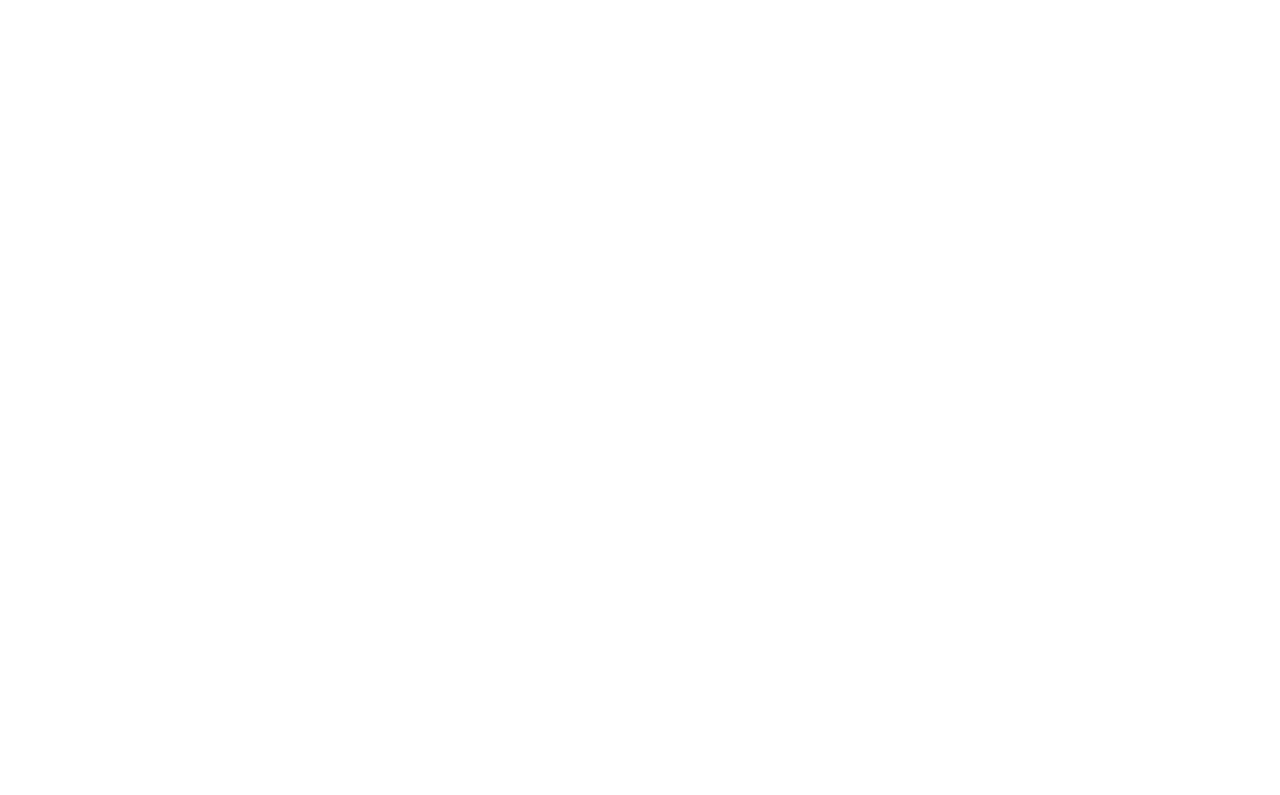
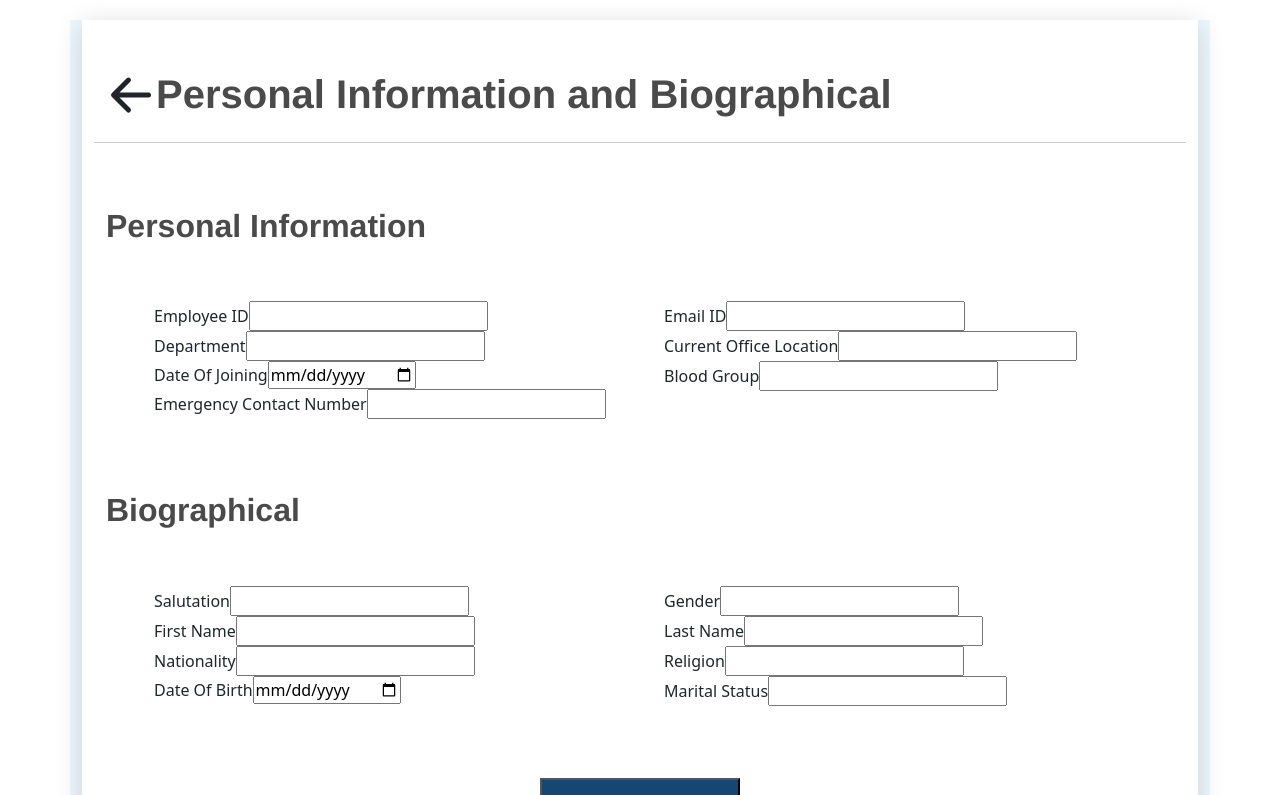
Before and after one commit to bhaskarbhoopendra/orionshookfrontend, a React (Vite) app: page /forms in a window 1280 px wide. Before the commit this address had no page. Shown: the top 795 px of the page. Built offline with nearby package versions, Linux system fonts and the light colour scheme.

Commit message:
intro to formik

```diff
--- a/package.json
+++ b/package.json
@@ -11,9 +11,11 @@
   "dependencies": {
     "axios": "^0.27.2",
     "bootstrap": "^5.2.0",
+    "formik": "^2.2.9",
     "react": "^18.2.0",
     "react-bootstrap": "^2.5.0",
     "react-dom": "^18.2.0",
+    "react-icons": "^4.4.0",
     "react-router-dom": "^6.3.0"
   },
   "devDependencies": {
--- a/src/App.tsx
+++ b/src/App.tsx
@@ -1,10 +1,14 @@
 import { Route, Routes } from "react-router-dom";
+import Form from "./pages/Form";
+import Forms from "./pages/Forms";
 import { Home } from "./pages/Home";
 
 function App() {
   return (
     <Routes>
       <Route path="/" element={<Home />} />
+      <Route path="/form" element={<Form />} />
+      <Route path="/forms" element={<Forms />} />
     </Routes>
   );
 }
--- /dev/null
+++ b/src/baseCompo/Button.tsx
@@ -0,0 +1,8 @@
+import "../baseCompo/btnstyles.css"
+
+
+export default function ButtonComponent({text}: any) {
+  return (
+  <button className="bttn">{text}</button>
+  )
+}
--- /dev/null
+++ b/src/baseCompo/Input.tsx
@@ -0,0 +1,13 @@
+import "../baseCompo/styles.css"
+
+export default function InputComponent({ type , label, fn}: any){
+  console.log({fn})
+ return (
+    <div className="d-flex flex-column m-20 p-10">
+      <label className="m-10 p-2 lbl" htmlFor="name">
+        {label}
+      </label>
+      <input className='p-1 m-3' style={{border:"none", borderBottom:"0.5px solid black"}} type={type} onChange={fn}  />
+    </div>
+  );
+}
--- /dev/null
+++ b/src/baseCompo/InputFormik.tsx
@@ -0,0 +1,11 @@
+
+export default function InputFormikComponent({label, type}: any) {
+  return (
+    <div>
+        <label>
+            {label}
+        </label>
+        <input type={type} />
+    </div>
+  )
+}
--- /dev/null
+++ b/src/baseCompo/btnstyles.css
@@ -0,0 +1,6 @@
+.bttn{
+    background: #164772;
+    width: 200px;
+    height: 50px;
+    color: white;
+}
--- /dev/null
+++ b/src/baseCompo/styles.css
@@ -0,0 +1,44 @@
+/* .wrapper{
+    display: flex;
+    justify-content: space-around;
+    flex-direction: row;
+    display: grid;
+    grid-template-rows: 1px 1px;
+    grid-template-columns: 1px 1px;
+    row-gap: 100px;
+    column-gap: 2px;
+    color:#1D639F;
+  }
+   */
+  *:focus {
+    outline: none;
+  }
+  .head{
+    color: #4B4A4A;
+    font-family: Helvetica;
+    font-weight: bold;
+  }
+  .firstctn{
+    background: #EDF8FE 0% 0% no-repeat padding-box;
+    opacity: 1;
+    width: 2000px;
+  }
+  .secondctn{
+    height: 1380px;
+    border: 2px;
+    margin: 20px;
+    padding: 50px;
+    background: #FFFFFF 0% 0% no-repeat padding-box;
+    box-shadow: 0px 5px 25px #00000029;
+    opacity: 1;
+  }
+  .padder{
+    display: flex;
+    flex-direction: column;
+    justify-content: space-between;
+  }
+  .lbl{
+    color: #1D639F;
+    opacity: 2;
+    font: normal normal bold 18px/15px Helvetica;
+  }
--- /dev/null
+++ b/src/compoundComponent/Card.tsx
@@ -0,0 +1,106 @@
+import { useState } from 'react';
+import { Col, Container, Row } from 'react-bootstrap'
+import ButtonComponent from '../baseCompo/Button'
+import InputComponent from '../baseCompo/Input'
+import "../baseCompo/styles.css"
+import { HiArrowLeft } from 'react-icons/hi'
+
+
+export default function CardComponent() {
+  const [value, setValue] = useState('');
+  const [obj,setObj] =useState({
+    employeeId:"",
+    department:"",
+    dateOfJoining:"",
+    emergencyContactNumber:"",
+    emailID:"",
+    currentOfficeLocation:"",
+    bloodGroup:"",
+    salutaion:"",
+    firstName:"",
+    nationality:"",
+    dateOfBirth:"",
+    gender:"",
+    lastName:"",
+    religion:"",
+    maritalStatus:""
+  })
+  const globalArr = [] as any
+
+  function handleChange(e: any) {
+    setValue(e.target.value);
+    console.log(e.target.value)
+    globalArr.push(e.target.value)
+  }
+
+  const handleSubmit= () => {
+
+  }
+  return (
+    <>
+    <Container className='firstctn w-0'>
+    <Container className='secondctn' >
+      <Container>
+        <div className='d-flex justify-baseline'>
+      <HiArrowLeft style={{fontSize: "50px"}}/>
+      <h1 className='head'>Personal Information and Biographical</h1>
+      </div>
+      </Container>
+      <hr/>
+      <br/>
+      <br/>
+      <Container>
+    <h2 className='head'>Personal Information</h2>
+    </Container>
+    <Container className='p-5'>
+      <Row>
+        <Col className='left-col'>
+          <Container className='padder'>
+             <InputComponent label="Employee ID" type="text" fn={handleChange}/>
+             <InputComponent label="Department" fn={handleChange} type="text"/>
+             <InputComponent label="Date Of Joining" type="date"/>
+             <InputComponent label="Emergency Contact Number" type="text"/>
+            </Container>
+        </Col>
+         <Col className='right-col'>
+         <Container className='padder'>
+             <InputComponent label="Email ID" type="text"/>
+             <InputComponent label="Current Office Location" type="text"/>
+             <InputComponent label="Blood Group" type="text"/>
+            </Container>
+        </Col>
+      </Row>
+      </Container>
+      <br/>
+      <Container>
+    <h2 className='head'>Biographical</h2>
+    </Container>
+    <Container className='p-5'>
+      <Row>
+        <Col className='left-col'>
+          <Container className='padder'>
+             <InputComponent label="Salutation" type="text"/>
+             <InputComponent label="First Name" type="text"/>
+             <InputComponent label="Nationality" type="text"/>
+             <InputComponent label="Date Of Birth" type="date"/>
+            </Container>
+        </Col>
+         <Col className='right-col'>
+         <Container className='padder'>
+             <InputComponent label="Gender" type="text"/>
+             <InputComponent label="Last Name" type="text"/>
+             <InputComponent label="Religion" type="text"/>
+             <InputComponent label="Marital Status" type="text"/>
+            </Container>
+        </Col>
+      </Row>
+      </Container>
+    <br/>
+    <div className='d-flex justify-content-center'>
+    <ButtonComponent  text={"Next Page"}/>
+    </div>
+    </Container>
+    </Container>
+    </>
+  )
+}
--- a/src/main.tsx
+++ b/src/main.tsx
@@ -2,6 +2,7 @@
 import ReactDOM from "react-dom/client";
 import { BrowserRouter } from "react-router-dom";
 import App from "./App";
+import "bootstrap/dist/css/bootstrap.min.css"
 
 ReactDOM.createRoot(document.getElementById("root") as HTMLElement).render(
   <BrowserRouter>
--- /dev/null
+++ b/src/pages/Form.tsx
@@ -0,0 +1,8 @@
+import React from 'react'
+import CardComponent from '../compoundComponent/Card'
+
+export default function Form() {
+  return (
+    <CardComponent/>
+  )
+}
--- /dev/null
+++ b/src/pages/Forms.tsx
@@ -0,0 +1,104 @@
+import { Formik } from "formik";
+import { Col, Container, Row } from "react-bootstrap";
+import { HiArrowLeft } from "react-icons/hi";
+import ButtonComponent from "../baseCompo/Button";
+import InputFormikComponent from "../baseCompo/InputFormik";
+
+export default function Forms() {
+  return (
+    <>
+    <Formik
+    initialValues={{
+        employeeID: "",
+        department: "",
+        doj: "",
+        ecn: "",
+        email: "",
+        location: "",
+        bloodGroup: "",
+        salutation: "",
+        firstName: "",
+        nationality: "",
+        dob: "",
+        gender: "",
+        lastName: "",
+        religion: "",
+        maritalStatus: ""
+        }}
+        onSubmit={(values) => {
+         alert(JSON.stringify(values))
+        }}
+        >
+            {({handleSubmit}) => (
+
+    <Container className='firstctn w-0'>
+    <Container className='secondctn' >
+        <form onSubmit={handleSubmit}>
+
+      <Container>
+        <div className='d-flex justify-baseline'>
+      <HiArrowLeft style={{fontSize: "50px"}}/>
+      <h1 className='head'>Personal Information and Biographical</h1>
+      </div>
+      </Container>
+      <hr/>
+      <br/>
+      <br/>
+      <Container>
+    <h2 className='head'>Personal Information</h2>
+    </Container>
+    <Container className='p-5'>
+      <Row>
+        <Col className='left-col'>
+          <Container className='padder'>
+             <InputFormikComponent name="employeeID" label="Employee ID" type="text"/>
+             <InputFormikComponent name="department" label="Department" type="text"/>
+             <InputFormikComponent name="doj" label="Date Of Joining" type="date"/>
+             <InputFormikComponent name="ecn" label="Emergency Contact Number" type="text"/>
+            </Container>
+        </Col>
+         <Col className='right-col'>
+         <Container className='padder'>
+             <InputFormikComponent name="email" label="Email ID" type="text"/>
+             <InputFormikComponent name="location" label="Current Office Location" type="text"/>
+             <InputFormikComponent name="bloodGroup" label="Blood Group" type="text"/>
+            </Container>
+        </Col>
+      </Row>
+      </Container>
+      <br/>
+      <Container>
+    <h2 className='head'>Biographical</h2>
+    </Container>
+    <Container className='p-5'>
+      <Row>
+        <Col className='left-col'>
+          <Container className='padder'>
+             <InputFormikComponent name="salutation" label="Salutation" type="text"/>
+             <InputFormikComponent name="firstName" label="First Name" type="text"/>
+             <InputFormikComponent name="nationality" label="Nationality" type="text"/>
+             <InputFormikComponent name="dob" label="Date Of Birth" type="date"/>
+            </Container>
+        </Col>
+         <Col className='right-col'>
+         <Container className='padder'>
+             <InputFormikComponent name="gender" label="Gender" type="text"/>
+             <InputFormikComponent name="lastName" label="Last Name" type="text"/>
+             <InputFormikComponent name="religion" label="Religion" type="text"/>
+             <InputFormikComponent name="maritalStatus" label="Marital Status" type="text"/>
+            </Container>
+        </Col>
+      </Row>
+      </Container>
+    <br/>
+    <div className='d-flex justify-content-center'>
+    <ButtonComponent onSubmit={handleSubmit} text={"Next Page"}/>
+    </div>
+    </form>
+    </Container>
+    </Container>
+            )}
+        </Formik>
+    </>
+  )
+}
```
Also changed, not shown: 1 other file (tests, documents, lock files or other folders).
